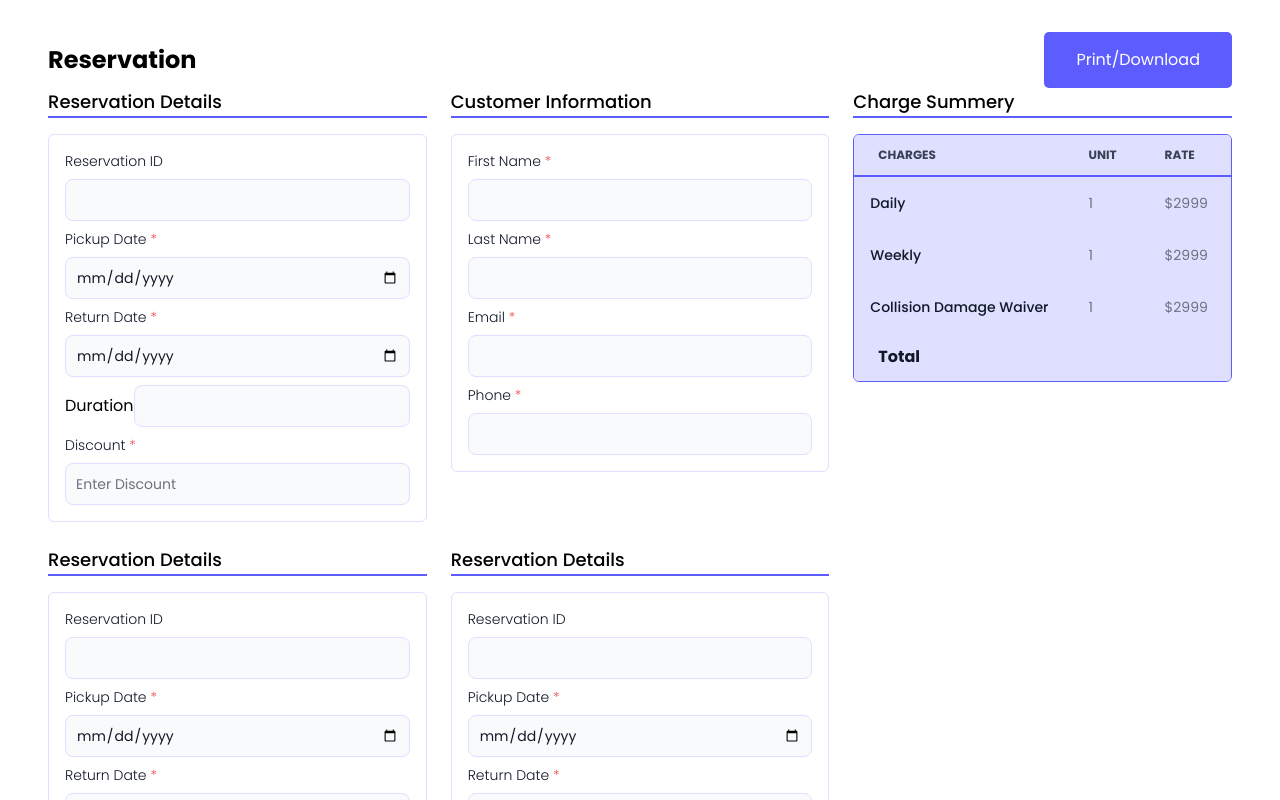
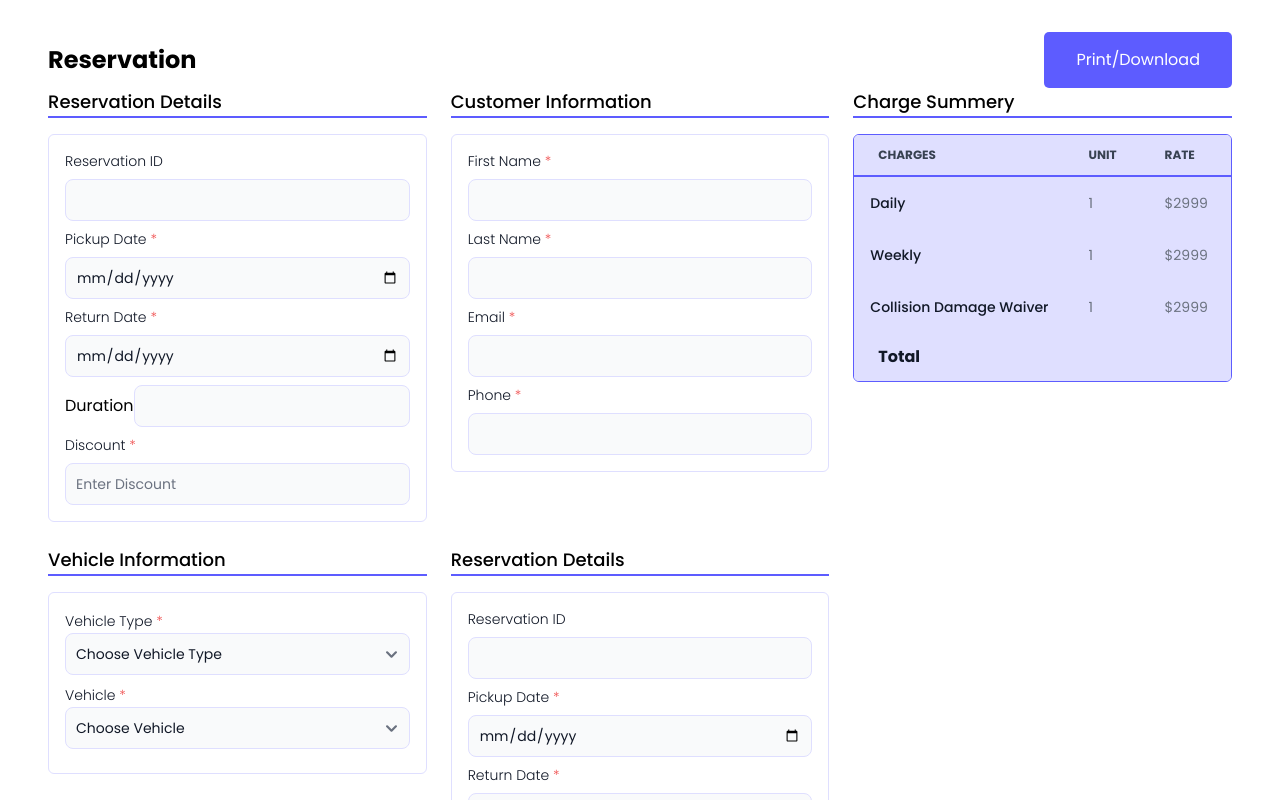
Before and after one commit to shaon07/Reservation, a Next.js app: page / in a window 1280 px wide. Shown: the top 800 px of the page. Built offline with nearby package versions, Linux system fonts and the light colour scheme.

Commit message:
[add] vehicle information card design

```diff
--- a/src/components/Layers/Reservation/index.tsx
+++ b/src/components/Layers/Reservation/index.tsx
@@ -4,6 +4,7 @@ import { globalStyles } from "@/globalStyles/index.css";
 import DetailCard from "./views/DetailCard";
 import CustomerInformation from "./views/CustomerInformation";
 import ChargeSummery from "./views/ChargeSummery";
+import VehicleInformation from "./views/VehicleInformation";
 
 export default function Reservation() {
   return (
@@ -17,7 +18,7 @@ export default function Reservation() {
         <DetailCard />
         <CustomerInformation />
         <ChargeSummery />
-        <DetailCard />
+        <VehicleInformation />
         <DetailCard />
       </div>
     </div>
--- /dev/null
+++ b/src/components/Layers/Reservation/views/VehicleInformation.tsx
@@ -0,0 +1,33 @@
+import Card from "@/components/Views/Card";
+import CardTitle from "@/components/common/CardTitle";
+import SelectBox from "@/components/common/SelectBox";
+import React from "react";
+
+const countryOptions = [
+    {
+        label: "United States",
+        value: "US",
+    },
+    {
+        label: "India",
+        value: "IN",
+    },
+    {
+        label: "United Kingdom",
+        value: "UK",
+    }
+]
+
+export default function VehicleInformation() {
+  return (
+    <div>
+      <CardTitle text={"Vehicle Information"} className="mb-4" />
+      <Card>
+        <form className="max-w-sm mx-auto">
+          <SelectBox label={"Vehicle Type"} options={countryOptions} required />
+          <SelectBox label={"Vehicle"} options={countryOptions} required />
+        </form>
+      </Card>
+    </div>
+  );
+}
--- /dev/null
+++ b/src/components/common/SelectBox.tsx
@@ -0,0 +1,72 @@
+"use client";
+
+import React, { CSSProperties } from "react";
+
+interface options {
+  label: string;
+  value: string;
+}
+
+interface SelectBox {
+  id?: string;
+  className?: string;
+  options: options[];
+  style?: CSSProperties;
+  label?: string;
+  name?: string;
+  disabled?: boolean;
+  required?: boolean;
+  onChange?: (data?: any) => void;
+  onFocus?: (data?: any) => void;
+  onBlur?: (data?: any) => void;
+}
+
+export default function SelectBox({
+  id = "",
+  className = "",
+  style = {},
+  options = [],
+  label = "",
+  name = "",
+  disabled = false,
+  required = false,
+  onChange = () => {},
+  onFocus = () => {},
+  onBlur = () => {},
+}: SelectBox) {
+  return (
+    <div className="mb-2 flex-flex-col gap-2">
+      {label && (
+        <label className=" mb-2 text-sm font-light text-gray-900 dark:text-white">
+          {label}{" "}
+          {required && (
+            <span className=" mb-2 text-sm font-light text-red-500">
+              {" "}
+              *{" "}
+            </span>
+          )}
+        </label>
+      )}
+      <select
+        id={id}
+        name={name}
+        disabled={disabled}
+        onChange={onChange}
+        onFocus={onFocus}
+        onBlur={onBlur}
+        style={style}
+        required
+        className={`bg-gray-50 border border-[#DFDFFF] text-gray-900 text-sm rounded-lg focus:ring-blue-500 focus:border-blue-500 block w-full p-2.5 dark:bg-gray-700 dark:border-gray-600 dark:placeholder-gray-400 dark:text-white dark:focus:ring-blue-500 dark:focus:border-blue-500 ${className}`}
+      >
+        <option selected disabled>
+          Choose {label}
+        </option>
+        {options.map((option) => (
+          <option key={option.value} value={option.value}>
+            {option.label}
+          </option>
+        ))}
+      </select>
+    </div>
+  );
+}
```
